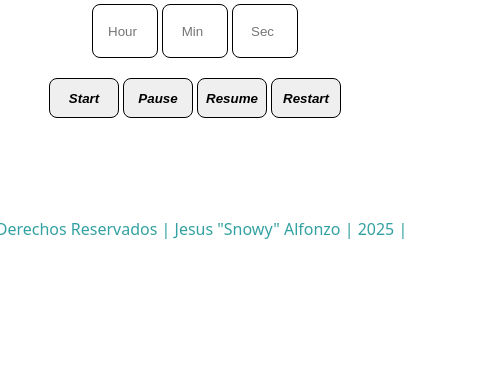
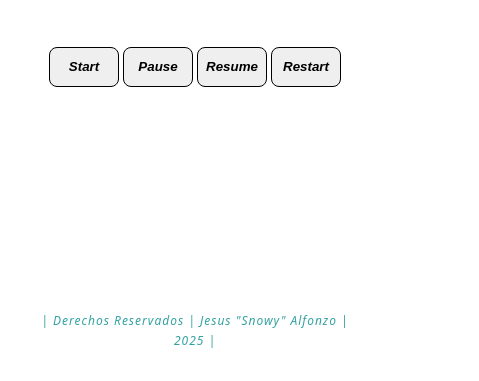
Before and after one commit to JesusAlfonzo/timer-app, a website: page src/pages/index.html in a window 390 px wide. Shown: the part 484-865 px from the top of the page, 479 px wide, since content can reach past the window. Before the commit the page ends 844 px from the top, so only its background shows below. Drawn offline with Linux system fonts and the light colour scheme.

Commit message:
Se arreglaron errores de footer superpuesto sobre otros elementos y media querys ahora adaptado a dispositivos moviles

```diff
--- a/src/styles/global.css
+++ b/src/styles/global.css
@@ -31,8 +31,8 @@ header h1{
     display: grid;
     justify-content: center;
     align-items: center;
-    height: 20vh;
-    /* margin: 10px; */
+    height: 55vh;
+    width: 300px;
 }
 
 /* Contador de tiempo */
@@ -48,8 +48,74 @@ header h1{
 }
 
 .timeRemaining span{
-    font-size: 100px;
     font-weight: 400;
+
+}
+
+@media (max-width: 600px) {
+    #mainContainer,
+    .generalContainer {
+        padding-bottom: 40px !important;
+    }
+    #mainContainer,
+    .generalContainer {
+        padding-bottom: 40px !important;
+    }
+    .timeRemaining span {
+        font-size: 70px;
+    }
+    .footer1{
+        font-size: 10px;
+    }
+}
+
+@media (min-height: 600px) {
+    #mainContainer,
+    .generalContainer {
+        padding-bottom: 40px !important;
+    }
+    .timeRemaining span {
+        font-size: 150px;
+    }
+    .footer1{
+        font-size: 16px;
+    }
+    .footer1 span{
+        font-weight: 400;
+        margin-top: 20px;
+        font-size: 14px;
+    }
+}
+
+
+@media (max-width: 1280px) {
+    #mainContainer,
+    .generalContainer {
+        padding-bottom: 40px !important;
+    }
+    .timeRemaining span {
+        font-size: 100px;
+    }
+    .footer1 span{
+        font-weight: 400;
+        margin-top: 20px;
+        font-size: 10px;
+    }
+}
+
+
+
+@media (max-width:880px){
+    #mainContainer,
+    .generalContainer {
+        padding-bottom: 40px !important;
+    }
+    .timeRemaining span {
+        font-size: 60px;
+    }
+    .footer1{
+        font-size: 14px;
+    }
 }
 
 /* Inputs de tiempo */
@@ -98,9 +164,30 @@ header h1{
 
 /* Footer */
 
+.footerContainer{
+    margin-top: 30px;
+    display: flex;
+    justify-content: center;
+    align-items: center;
+    height: 10vh;
+    width: 334px;
+
+}
+
 .footer1{
     text-align: center;
     color: rgba(0, 138, 138, 0.799);
-    z-index: 0;
 
 }
+
+.footer1 span{
+    font-weight: 400;
+    margin-top: 20px;
+    font-size: 12px;
+    line-height: 1.5;
+    color: rgba(0, 138, 138, 0.799);
+    text-align: center;
+    font-style: italic;
+    line-height: 1.5;
+    letter-spacing: 1px;
+}
```
